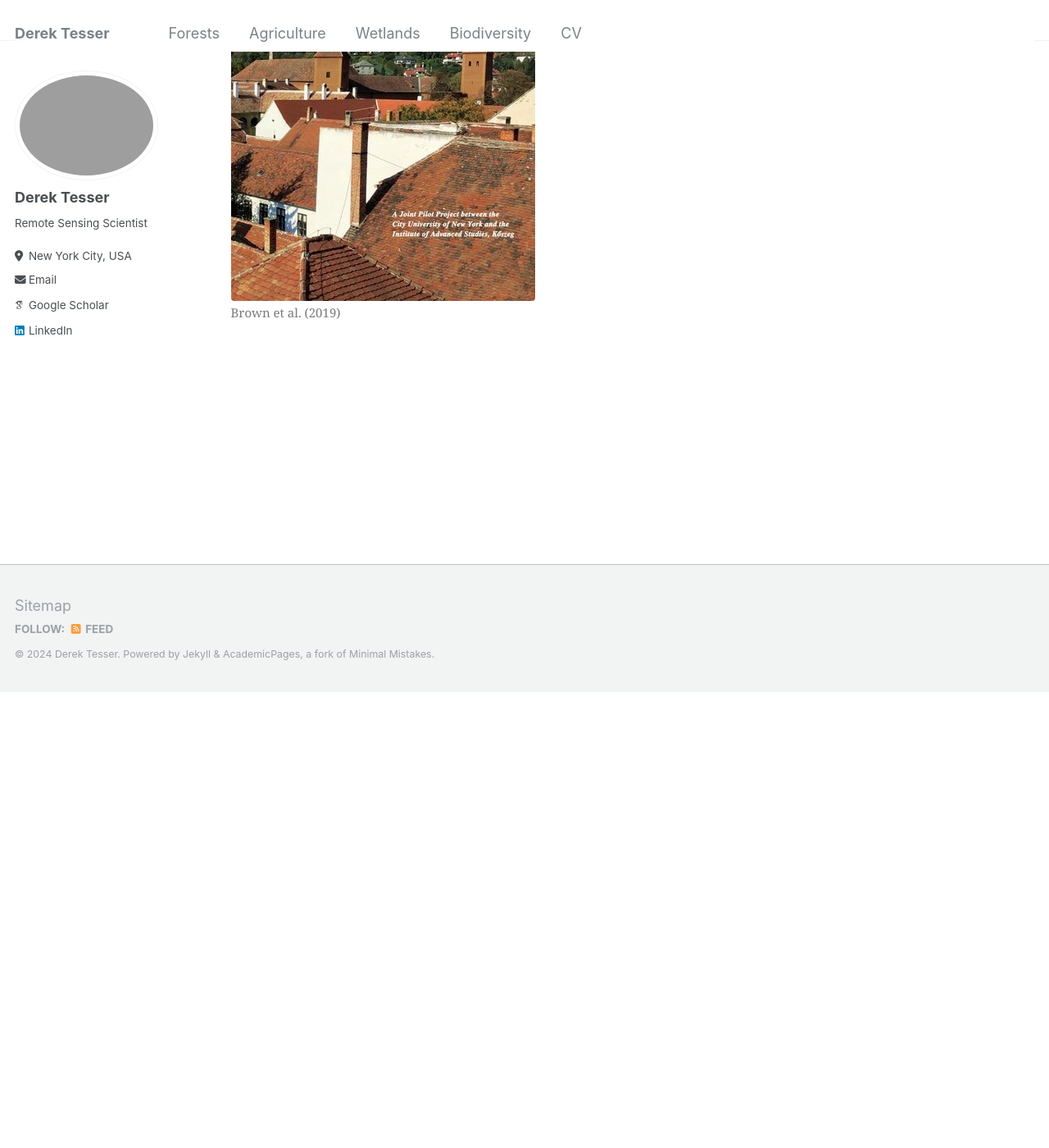
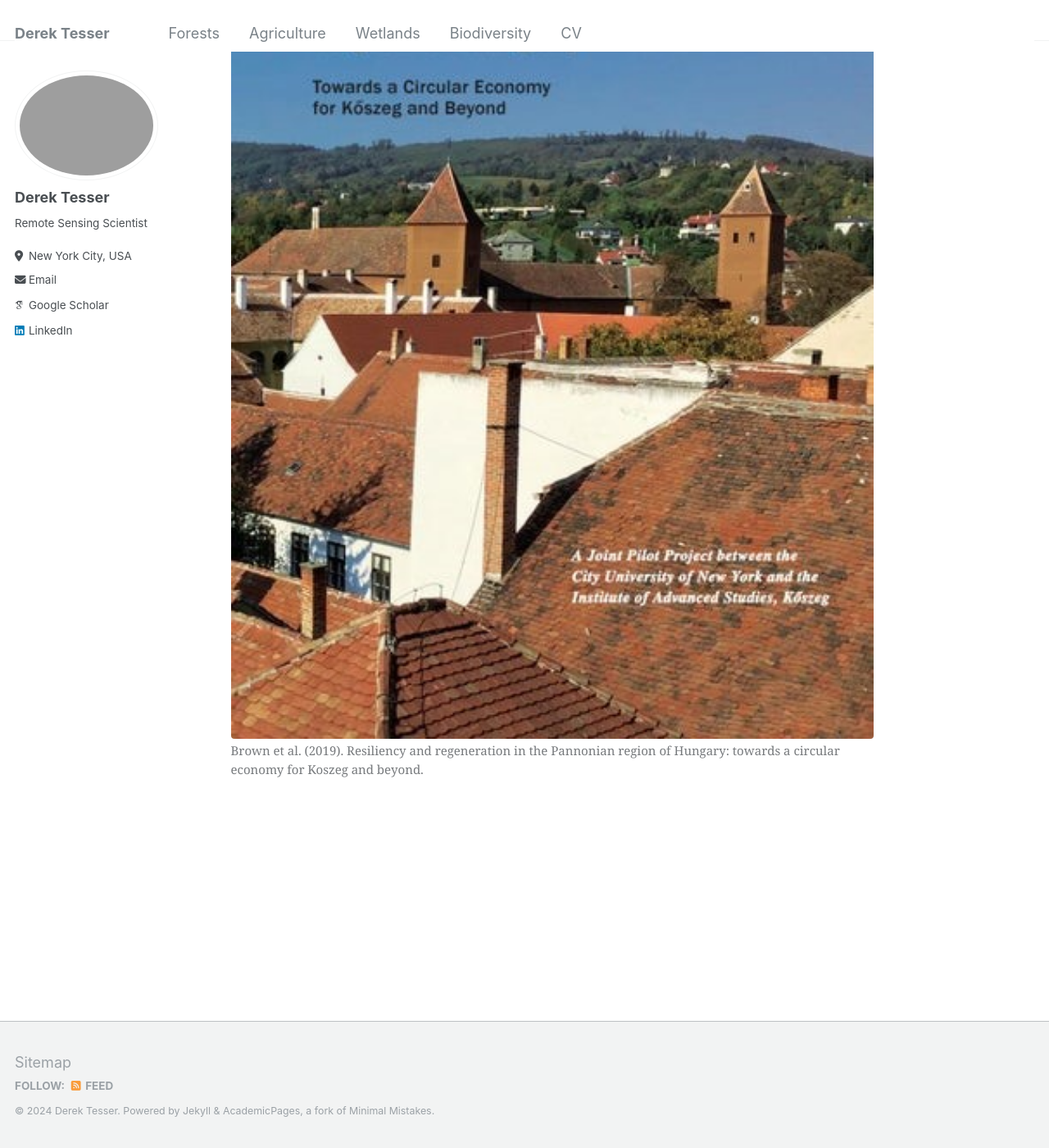
Before and after one commit to dstesser/dstesser.github.io, a Jekyll site: the page built from _pages/agriculture.md, in a window 1280 px wide and 1400 px high, scrolled down 2370 px. Shown: the whole window at 82% size. Built offline with Jekyll 4.4.1, drawn with Linux system fonts in a browser that asks for light colours; some web fonts are replaced; before the commit the page ends 3213 px from its top, so only the background shows below that.

Commit message:
Update agriculture.md

```diff
--- a/_pages/agriculture.md
+++ b/_pages/agriculture.md
@@ -56,7 +56,7 @@ Serving as the lead for the forestry and agriculture sector, our research findin
 
 <div style="text-align:left;">
     <figure style="display:inline-block; text-align: left;">
-        <img src="https://raw.githubusercontent.com/dstesser/dstesser.github.io/master/images/koszeg%20book.jpg" style="width: 100%;">
-        <figcaption style="font-size: 15px; max-width: 100%; text-align:left; margin-top: -15px;">Brown et al. (2019) </figcaption>
+        <img src="https://raw.githubusercontent.com/dstesser/dstesser.github.io/master/images/koszeg%20book.jpg" style="width: 80%;">
+        <figcaption style="font-size: 15px; max-width: 80%; text-align:left; margin-top: -15px;">Brown et al. (2019). Resiliency and regeneration in the Pannonian region of Hungary: towards a circular economy for Koszeg and beyond.</figcaption>
     </figure>
 </div>
```
